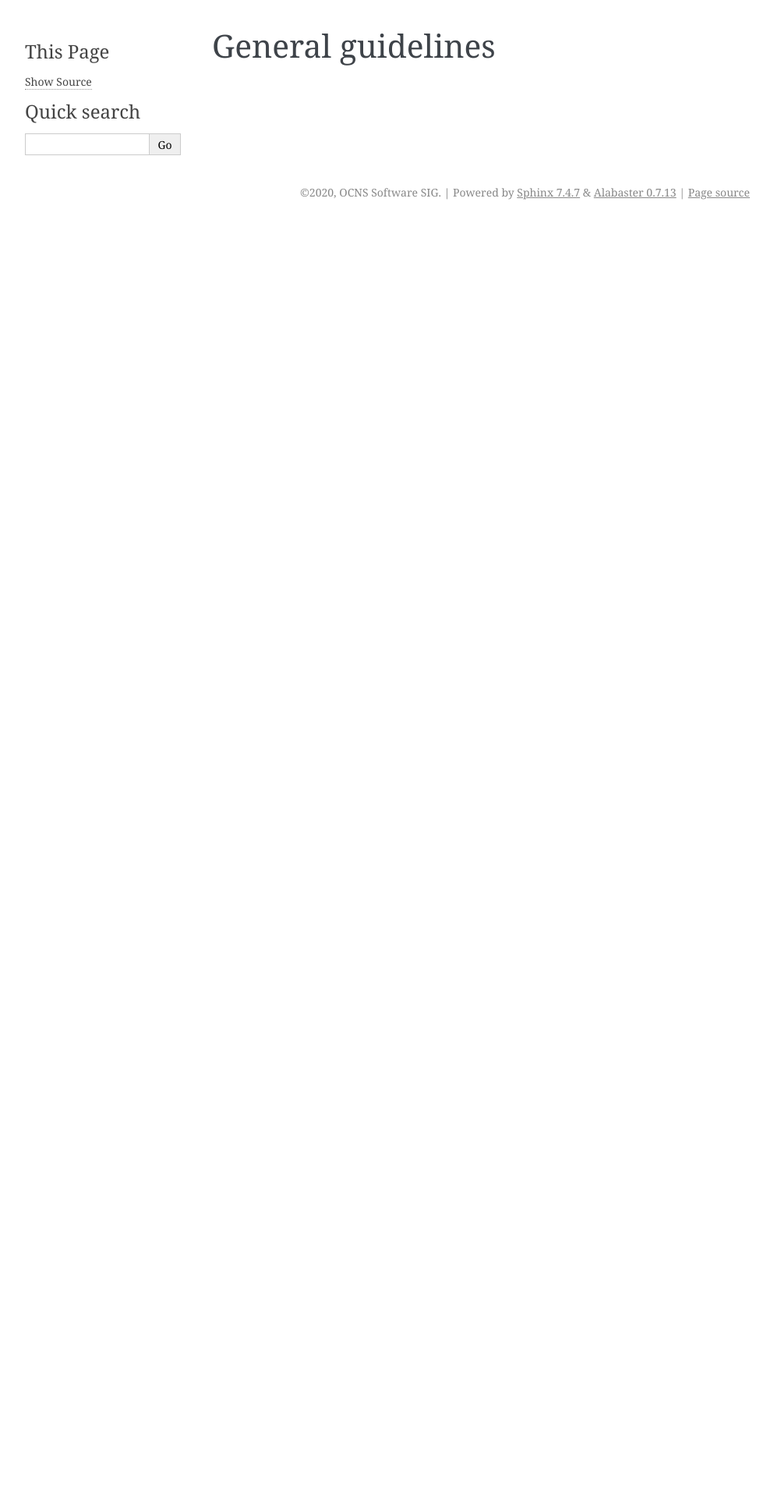
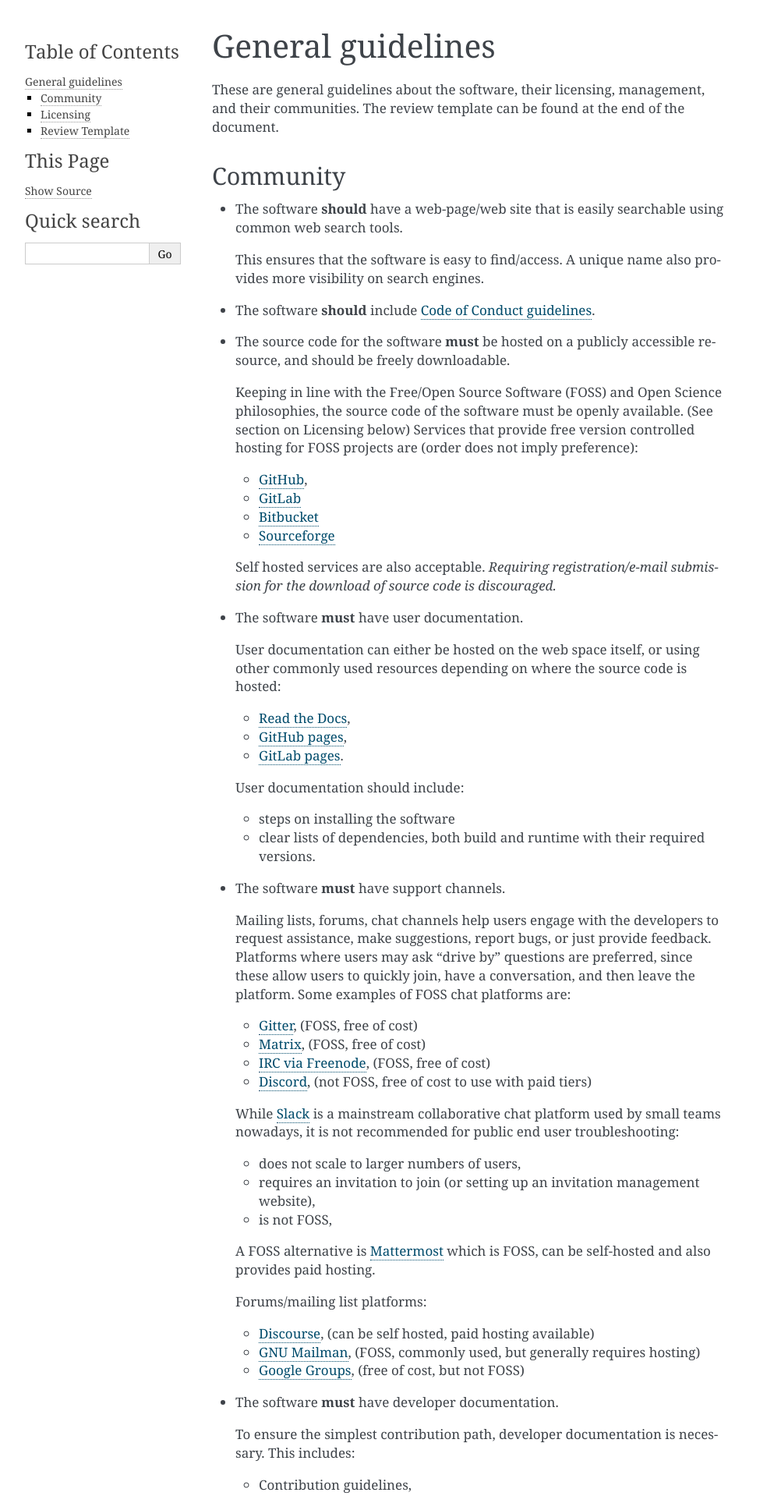
Before and after one commit to OCNS/CompNeuroCookBook, a Sphinx documentation site: the page built from source/General/index.rst, in a window 1280 px wide. Shown: the top 1918 px of the page at 78% size, without its empty margins (148-1141 px from the left). Built offline with Sphinx 7.4.7, drawn with Linux system fonts in a browser that asks for light colours; before the commit the page ends 900 px from its top, so only the background shows below that; some of the changed text lies outside the part shown.

Commit message:
Add a few general guidelines

```diff
--- /dev/null
+++ b/source/General/ReviewTemplate.rst
@@ -0,0 +1,5 @@
+Licensing related
+
+[  ] Must be licensed under a Free/Open Source license.
+[  ] Should include a copy of the license text.
+[  ] The source code for the software must be available for download on a publicly accessible resource.
--- a/source/General/index.rst
+++ b/source/General/index.rst
@@ -1,2 +1,104 @@
 General guidelines
 ------------------
+
+These are general guidelines about the software, their licensing, management, and their communities.
+The review template can be found at the end of the document.
+
+Community
+=========
+
+
+- The software **should** have a web-page/web site that is easily searchable using common web search tools.
+
+  This ensures that the software is easy to find/access.
+  A unique name also provides more visibility on search engines.
+
+- The software **should** include `Code of Conduct guidelines <https://www.cnsorg.org/code-of-conduct>`__.
+
+- The source code for the software **must** be hosted on a publicly accessible resource, and should be freely downloadable.
+
+  Keeping in line with the Free/Open Source Software (FOSS) and Open Science philosophies, the source code of the software must be openly available.
+  (See section on Licensing below)
+  Services that provide free version controlled hosting for FOSS projects are (order does not imply preference):
+
+  - `GitHub <github.org>`__,
+  - `GitLab <gitlab.com>`__
+  - `Bitbucket <bitbucket.org>`__
+  - `Sourceforge <sourceforge.net>`__
+
+  Self hosted services are also acceptable.
+  *Requiring registration/e-mail submission for the download of source code is discouraged.*
+
+- The software **must** have user documentation.
+
+  User documentation can either be hosted on the web space itself, or using other commonly used resources depending on where the source code is hosted:
+
+  - `Read the Docs <https://readthedocs.org/>`__,
+  - `GitHub pages <https://pages.github.com/>`__,
+  - `GitLab pages <https://about.gitlab.com/stages-devops-lifecycle/pages/>`__.
+
+  User documentation should include:
+
+  - steps on installing the software
+  - clear lists of dependencies, both build and runtime with their required versions.
+
+- The software **must** have support channels.
+
+  Mailing lists, forums, chat channels help users engage with the developers to request assistance, make suggestions, report bugs, or just provide feedback.
+  Platforms where users may ask "drive by" questions are preferred, since these allow users to quickly join, have a conversation, and then leave the platform.
+  Some examples of FOSS chat platforms are:
+
+  - `Gitter <gitter.im>`__, (FOSS, free of cost)
+  - `Matrix <https://matrix.org/>`__, (FOSS, free of cost)
+  - `IRC via Freenode <https://freenode.net/>`__, (FOSS, free of cost)
+  - `Discord <https://discord.com/>`__, (not FOSS, free of cost to use with paid tiers)
+
+  While `Slack <slack.com>`__ is a mainstream collaborative chat platform used by small teams nowadays, it is not recommended for public end user troubleshooting:
+
+  - does not scale to larger numbers of users,
+  - requires an invitation to join (or setting up an invitation management website),
+  - is not FOSS,
+
+  A FOSS alternative is `Mattermost <https://mattermost.com//>`__ which is FOSS, can be self-hosted and also provides paid hosting.
+
+  Forums/mailing list platforms:
+
+  - `Discourse <discourse.org>`__, (can be self hosted, paid hosting available)
+  - `GNU Mailman <http://www.list.org/>`__, (FOSS, commonly used, but generally requires hosting)
+  - `Google Groups <https://groups.google.com/>`__, (free of cost, but not FOSS)
+
+- The software **must** have developer documentation.
+
+  To ensure the simplest contribution path, developer documentation is necessary.
+  This includes:
+
+  - Contribution guidelines,
+  - Code guidelines,
+  - Pull request requirements,
+
+
+Licensing
+=========
+
+- The software **must** be licensed under a Free/Open Source Software (FOSS) license.
+
+  A FOSS license is necessary to permit unencumbered usage, development, study, and dissemination of software and tools.
+  References:
+
+  - `Free Software Foundation license list <https://www.gnu.org/licenses/license-list.html>`__,
+  - `Debian license list <https://www.debian.org/legal/licenses/>`__.
+  - `Fedora project license list <https://fedoraproject.org/wiki/Licensing:Main?rd=Licensing#Good_Licenses>`__,
+  - `TLDR legal: software license in plain English <https://tldrlegal.com/>`__.
+  - `licensecheck: simple licensechecker for source files <https://metacpan.org/pod/distribution/App-Licensecheck/bin/licensecheck>`__.
+
+- The software **should** include an up to date copy of the license.
+
+  While not all licenses require the license text to be included in the software, quite a few of them do.
+  It is therefore suggested to include a copy of the license text in the released artefacts.
+
+
+Review Template
+================
+
+.. literalinclude:: ReviewTemplate.rst
+   :language: md
--- a/source/conf.py
+++ b/source/conf.py
@@ -28,6 +28,7 @@
 # extensions coming with Sphinx (named 'sphinx.ext.*') or your custom
 # ones.
 extensions = [
+    'recommonmark'
 ]
 
 # Add any paths that contain templates here, relative to this directory.
@@ -37,6 +38,8 @@
 # directories to ignore when looking for source files.
 # This pattern also affects html_static_path and html_extra_path.
 exclude_patterns = []
+
+pygments_style = 'sphinx'
 
 
 # -- Options for HTML output -------------------------------------------------
```
